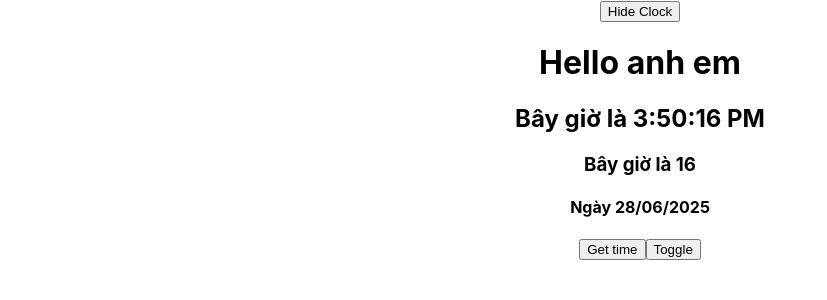
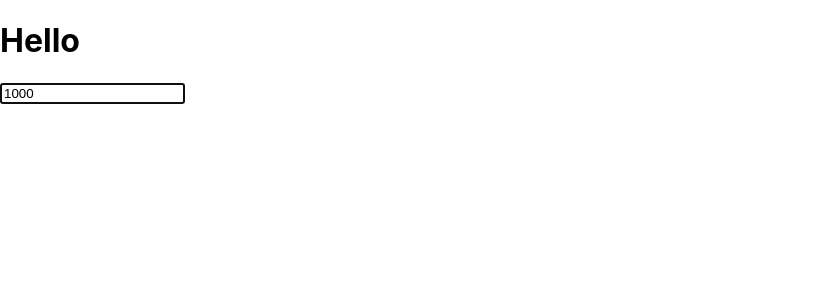
Before and after one commit to binhphung18032000/reactjs-super, a React (Create React App) app: page / in a window 1280 px wide. Shown: the top 300 px of the page, without its empty margins (0-827 px from the left). Built offline with nearby package versions, Linux system fonts and the light colour scheme.

Commit message:
[REACT-JS] Props and prop types

```diff
--- a/package.json
+++ b/package.json
@@ -43,6 +43,7 @@
   "devDependencies": {
     "eslint-config-prettier": "^10.1.5",
     "eslint-plugin-prettier": "^5.4.0",
-    "prettier": "^3.5.3"
+    "prettier": "^3.5.3",
+    "prop-types": "^15.8.1"
   }
 }
--- a/src/App.js
+++ b/src/App.js
@@ -1,7 +1,9 @@
 // import logo from './logo.svg'
-import { useState } from 'react'
-import './App.css'
-import Clock from './Clock'
+// import { useState } from 'react'
+// import './App.css'
+// import Clock from './Clock'
+import BareInput from './BareInput'
+import Layout from './Layput'
 
 // function App() {
 //   return (
@@ -20,12 +22,23 @@ import Clock from './Clock'
 //   )
 // }
 
+// function App() {
+//   const [visible, setVisible] = useState(true)
+//   return (
+//     <div className='App'>
+//       <button onClick={() => setVisible(false)}>Hide Clock</button>
+//       {visible && <Clock />}
+//     </div>
+//   )
+// }
+
 function App() {
-  const [visible, setVisible] = useState(true)
   return (
     <div className='App'>
-      <button onClick={() => setVisible(false)}>Hide Clock</button>
-      {visible && <Clock />}
+      <Layout>
+        <h1>Hello</h1>
+        <BareInput value='1000' autoFocus className='input-control' onChange={() => {}} />
+      </Layout>
     </div>
   )
 }
--- /dev/null
+++ b/src/BareInput.jsx
@@ -0,0 +1,24 @@
+import React from 'react'
+import PropTypes from 'prop-types'
+
+class BareInput extends React.Component {
+  render() {
+    const { type: typeInput, ...rest } = this.props
+    return <input {...rest} type={typeInput} />
+  }
+}
+
+// function BareInput(props) {
+//   const { type, ...rest } = props
+//   return <input {...rest} />
+// }
+
+BareInput.propTypes = {
+  type: PropTypes.string.isRequired,
+  onChange: PropTypes.func.isRequired,
+  className: PropTypes.string,
+  autoFocus: PropTypes.bool,
+  value: PropTypes.string
+}
+
+export default BareInput
--- /dev/null
+++ b/src/Layput.jsx
@@ -0,0 +1,19 @@
+import React from 'react'
+import PropTypes from 'prop-types'
+
+// class Layout extends React.Component {
+//   render() {
+//     console.log(this.props)
+//     return <div className='layout'>{this.props.children}</div>
+//   }
+// }
+
+function Layout({ children }) {
+  return <div className='layout'>{children}</div>
+}
+
+Layout.propTypes = {
+  children: PropTypes.oneOfType([PropTypes.element, PropTypes.arrayOf(PropTypes.element)])
+}
+
+export default Layout
```
Also changed, not shown: 1 other file (tests, documents, lock files or other folders).
